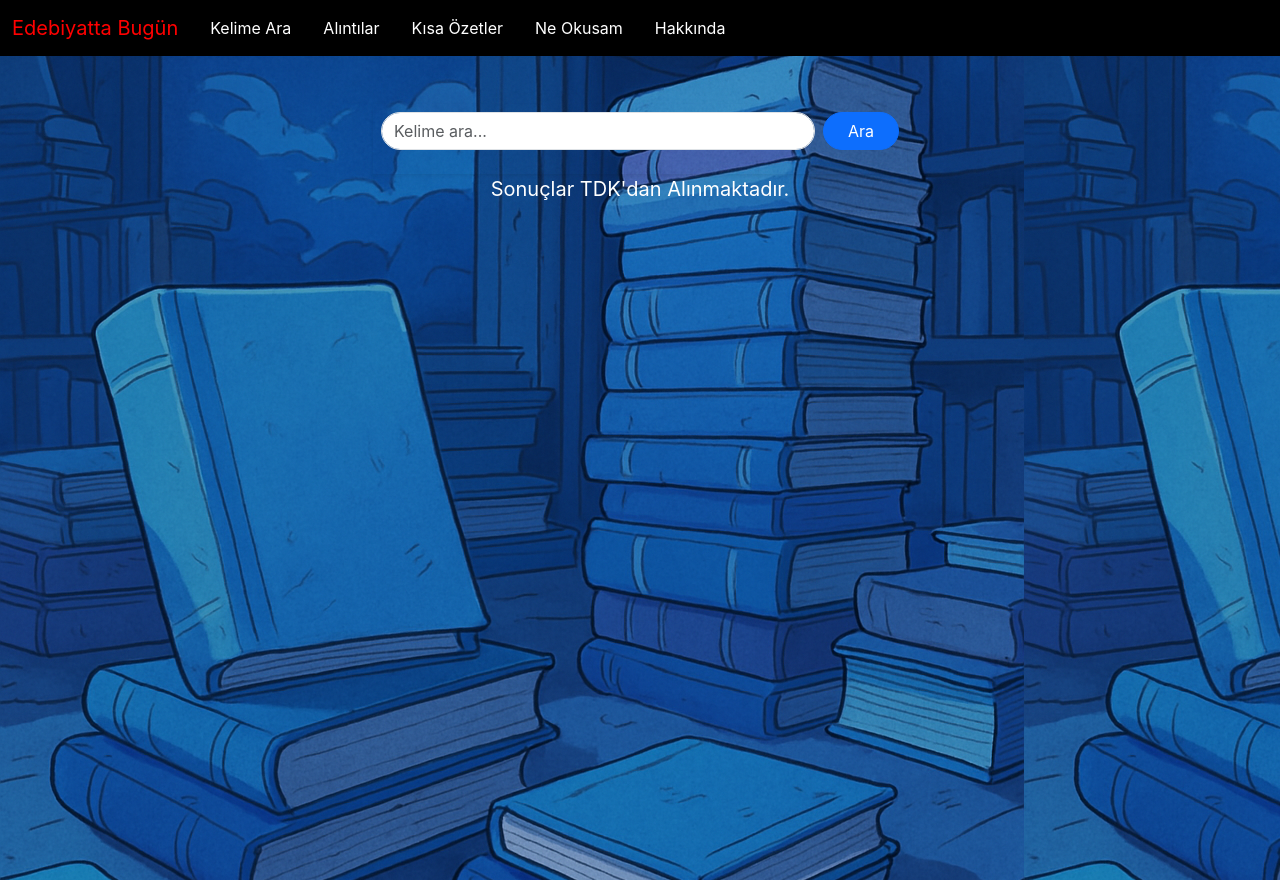
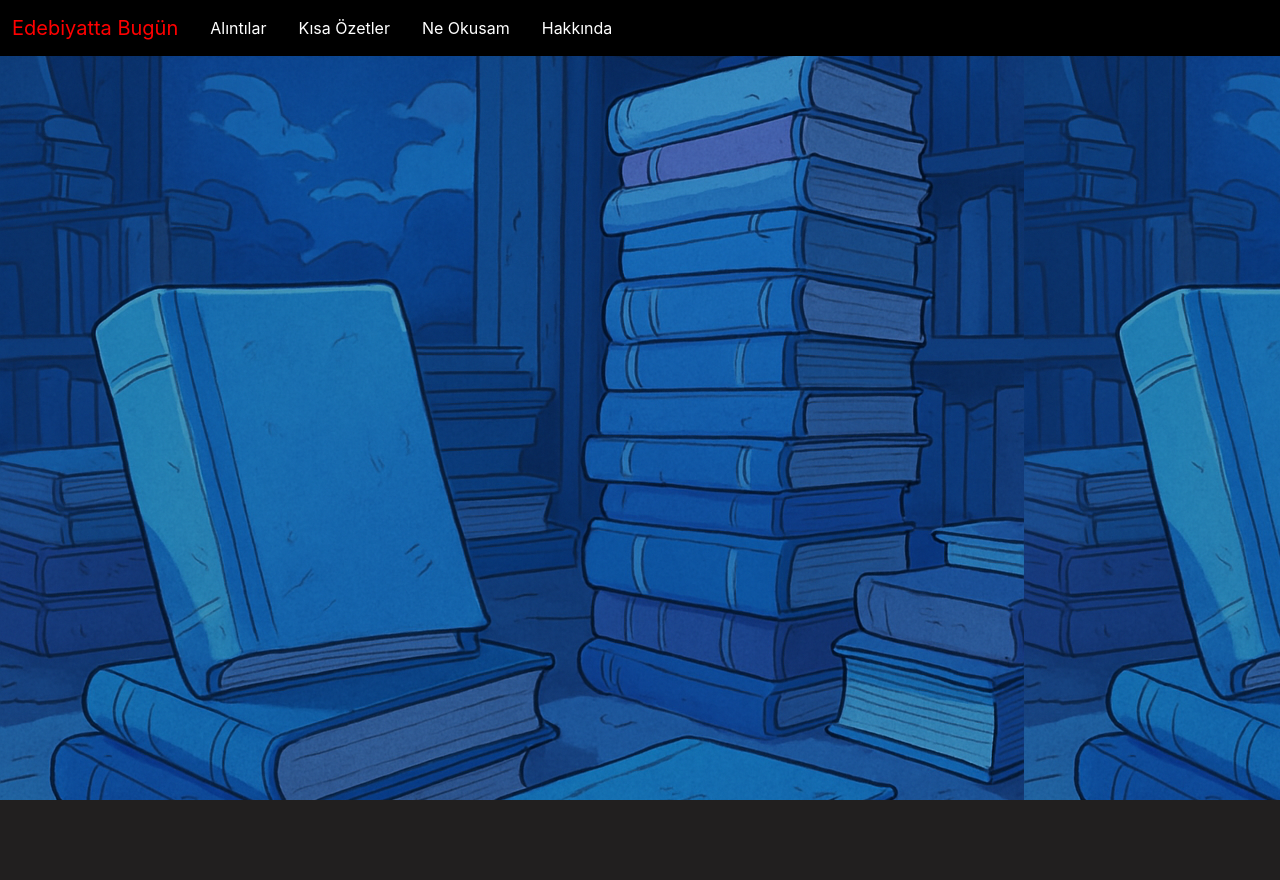
Before and after one commit to HakanYuksek/edebiyattabugun, a React (Create React App) app: page /kelime-ara in a window 1280 px wide. After the commit the page ends 800 px from the top, so only its background shows below. Built offline with nearby package versions, Linux system fonts and the light colour scheme.

Commit message:
search-word window removed

```diff
--- a/src/components/App.js
+++ b/src/components/App.js
@@ -1,7 +1,6 @@
 import { Container } from "reactstrap";
 import NavigationBar from "./NavigationBar";
 import SummaryPage from "./main/SummaryPage";
-import SearchBar from "./main/SearchBar";
 import BookQuotes from "./main/BookQuotes";
 import BookSummary from "./main/BookSummary";
 import { Route, Routes } from "react-router-dom";
@@ -16,7 +15,6 @@ function App() {
       <Container className="mt-4">
         <Routes>
           <Route exact path="/" element={<SummaryPage />}></Route>
-          <Route exact path="/kelime-ara" element={<SearchBar />}></Route>
           <Route exact path="/edebiyattabugun" element={<SummaryPage />}></Route>
           <Route exact path="/alintilar" element={<BookQuotes />}></Route>
           <Route exact path="/ozetler" element={<BookSummary />}></Route>
--- a/src/components/NavigationBar.js
+++ b/src/components/NavigationBar.js
@@ -13,12 +13,6 @@ class NavigationBar extends Component {
                     <NavbarBrand className='brand-link' href="/edebiyattabugun">
                         Edebiyatta Bugün
                     </NavbarBrand>
-
-                    <NavItem>
-                        <NavLink>
-                            <Link className='link' to="/kelime-ara">Kelime Ara</Link>
-                        </NavLink>
-                    </NavItem>
 
                     <NavItem>
                         <NavLink>
--- a/src/components/main/BookQuotes.js
+++ b/src/components/main/BookQuotes.js
@@ -13,11 +13,11 @@ export default function QutoesApp() {
     { name: "1984", quote: "Her eylemin sonuçları eylemin kendi içinde mevcuttur." },
     { name: "1984", quote: "Geçmiş, günü gününe, neredeyse dakikası dakikasına güncelleniyordu." },
     { name: "1984", quote: "İnsan sevilmekten çok anlaşılmayı istiyordu belki de." },
-     { "name": "Korku", "quote": "Korku cezadan daha zor katlanabilir bir şeydir çünkü ceza somuttur. Gergin bir durumda beklemeden daha yorucu bir şey yoktur." },
-  { "name": "Anna Karenina", "quote": "Bütün mutlu aileler birbirine benzer, her mutsuz ailenin mutsuzluğu kendine göredir." },
-  { "name": "Muhteşem Süleyman", "quote": "Sen gözleri uyurken kalpleri uyanık olanlardan ol. Her şeyin başı adalettir." },
-  { "name": "Hyunam-Dong Kitabevi", "quote": "Mutluluk denilen şey geçmişimizde ya da uzak geleceğimizde beklemiyor. Hemen gözlerimizin önünde duruyor." },
-  { "name": "Hyunam-Dong Kitabevi", "quote": "Kitap okuyanlar, yani başkalarının acılarını paylaşabilenler çoğalmalı ki dünya daha hızlı güzelleşebilsin." },
+     { name: "Korku", quote: "Korku cezadan daha zor katlanabilir bir şeydir çünkü ceza somuttur. Gergin bir durumda beklemeden daha yorucu bir şey yoktur." },
+  { name: "Anna Karenina", quote: "Bütün mutlu aileler birbirine benzer, her mutsuz ailenin mutsuzluğu kendine göredir." },
+  { name: "Muhteşem Süleyman", quote: "Sen gözleri uyurken kalpleri uyanık olanlardan ol. Her şeyin başı adalettir." },
+  { name: "Hyunam-Dong Kitabevi", quote: "Mutluluk denilen şey geçmişimizde ya da uzak geleceğimizde beklemiyor. Hemen gözlerimizin önünde duruyor." },
+  { name: "Hyunam-Dong Kitabevi", quote: "Kitap okuyanlar, yani başkalarının acılarını paylaşabilenler çoğalmalı ki dünya daha hızlı güzelleşebilsin." },
   { name: "İnsanlar", quote: "İnsanlar birbirlerine artık katlanmak istemiyorlar ya da katlanabilecekleri doğru insanları bulamıyorlar." },
   { name: "Yaban", quote: "Yalnızlık dinmeyen bir sızıdır." },
   { name: "Zamanı Durdurmanın Yolları", quote: "Sonsuzluk demiş Emily Dickinson, şimdilerden oluşur. Peki insan yaşadığı anda olmayı nasıl başarabilir?" },
@@ -33,9 +33,9 @@ export default function QutoesApp() {
 { name: "Siyah İnci", quote: "Hayatın en güzel anları, beklenmedik anlarda karşımıza çıkar." },
 { name: "A’mak-ı Hayal", quote: "Hayal kurmak, insanın ruhunu besler." },
 { name: "Ceza Sömürgesi", quote: "Adalet, bazen en acımasız şekliyle tecelli eder." },
-{ "name": "1984", "quote": "Özgürlük, iki kere iki dört eder diyebilmektir. Buna izin verilirse, arkası gelir." },
-  { "name": "1984", "quote": "Birini seviyorsan gerçekten severdin, verecek başka hiçbir şeyin yoksa bile sevgin yeterdi." },
-  { "name": "Bülbülü Öldürmek", "quote": "Bülbüller sadece bizi keyiflendirmek için öterler. İnsanların bahçelerini didiklemez, mısır ambarlarına yuva yapmazlar. Kalplerini bize açıp şarkı söylerler. İşte bu yüzden bülbülleri öldürmek günahtır." },
+{ name: "1984", quote: "Özgürlük, iki kere iki dört eder diyebilmektir. Buna izin verilirse, arkası gelir." },
+  { name: "1984", quote: "Birini seviyorsan gerçekten severdin, verecek başka hiçbir şeyin yoksa bile sevgin yeterdi." },
+  { name: "Bülbülü Öldürmek", quote: "Bülbüller sadece bizi keyiflendirmek için öterler. İnsanların bahçelerini didiklemez, mısır ambarlarına yuva yapmazlar. Kalplerini bize açıp şarkı söylerler. İşte bu yüzden bülbülleri öldürmek günahtır." },
     { name: "Küçük Prens", quote: "Sadece evcilleştirdiklerini tanıyabilirsin, demiş tilki. İnsanların artık hiçbir şeyi tanıyacak vakti yok. Her şeyi gidip dükkandanlardan hazır alıyorlar. Ama arkadaş dükkanı olmadığı için artık hiç arkadaşları yok." },
     { name: "Küçük Prens", quote: "Gözler kör, yürekle aramak gerek." },
     { name: "Küçük Prens", quote: "Ben üzgünüm ama onlara yorgunum dedim" },
--- a/src/components/main/SearchBar.js
+++ /dev/null
@@ -1,106 +0,0 @@
-import React, { useState } from "react";
-import { Input, Button, Form, FormGroup,Row, Col, Card, CardBody, CardTitle, CardText, CardFooter, CardHeader, } from "reactstrap";
-
-export default function DictionarySearch() {
-  const [query, setQuery] = useState("");
-  const [results, setResults] = useState([]);
-  const [loading, setLoading] = useState(false);
-
-  const searchWord = async () => {
-    if (!query) return;
-    setLoading(true);
-    try {
-      const response = await fetch(`https://sozluk.gov.tr/gts?ara=${query}`);
-      const data = await response.json();
-      setResults(data);
-    } catch (error) {
-      console.error("Error fetching data:", error);
-    }
-    setLoading(false);
-  };
-
-  const handleKeyDown = (event) => {
-
-    if (event.key === "enter") {
-        event.preventDefault();
-      searchWord();
-    }
-  };
-
-  const handleFormSubmit = (event) => {
-    event.preventDefault();
-    searchWord();
-  };
-
-  return (
-    <div className="d-flex flex-column align-items-center min-vh-100 p-4">
-      <Form className="d-flex flex-column flex-md-row align-items-center gap-2 shadow-sm rounded-2xl p-2 w-50 max-w-md"
-              onSubmit={handleFormSubmit}>
-                <FormGroup className="flex-grow-1 mb-0">
-                    <Input
-                        type="text"
-                        className="form-control rounded-pill"
-                        placeholder="Kelime ara..."
-                        value={query}
-                        onChange={(e) => setQuery(e.target.value)}
-                        onKeyDown={handleKeyDown}
-                    />
-                </FormGroup>
-                <FormGroup>
-                    <Button color="primary" onClick={searchWord} className="rounded-pill px-4">
-                        Ara
-                    </Button>
-                </FormGroup>
-      </Form>
-
-      <p className="center-align mb-4 mb-4" style={{color:"white", fontSize:"20px"}} >Sonuçlar TDK'dan Alınmaktadır.</p>
-
-      {loading && <p className="mt-4 text-secondary">Aranıyor...</p>}
-
-          <Row className="mt-4 w-100 justify-content-center">
-        {results.length > 0 &&
-          results.map((item, index) => (
-            <Col key={index} xs="12" sm="12" md="10" lg="8" className="mb-4">
-              <Card className="shadow-sm p-3 rounded-lg">
-                <CardHeader>
-                <CardTitle tag="h4" className="text-dark font-weight-bold">
-                    TDK Sözlükteki Anlamları
-                  </CardTitle>
-                </CardHeader>
-                <CardBody>
-                  <CardTitle tag="h5" className="text-dark font-weight-bold">
-                    {item.madde}
-                  </CardTitle>
-                  <hr/>
-
-                  {item.anlamlarListe.map((anlam, idx) => (
-                    <div key={idx}>
-                      <CardText className="text-muted"><strong>Anlam-{idx + 1}:</strong> {anlam.anlam}</CardText>
-                       {anlam.orneklerListe && anlam.orneklerListe.length > 0 && (
-                        <CardText className="text-dark">
-                          <strong>Örnek Cümle:</strong> {anlam.orneklerListe[0]?.ornek}
-                        </CardText>
-                      )}
-                      <hr/>
-                    </div>
-                  ))}
-                </CardBody>
-
-                <CardFooter>
-                    <ul>
-                      <li>
-                        Etimoloji Sözlükteki Anlamını Görmek için <a style={{color:"#6c757d"}} target="_blank" href = {"https://www.etimolojiturkce.com/arama/" + item.madde}>Tıklayınız.</a>
-                      </li>
-                      <li>
-                        Lügatım Sözlükteki Anlamını Görmek için <a style={{color:"#6c757d"}} target="_blank" href = {"https://www.lugatim.com/s/" + item.madde}>Tıklayınız.</a>
-                      </li>
-                    </ul>
-                </CardFooter>
-              </Card>
-            </Col>
-          ))}
-      </Row>
-
-    </div>
-  );
-}
```
